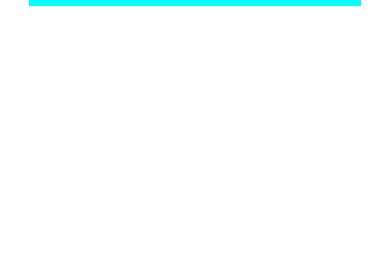
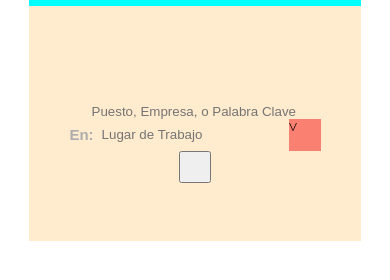
Before and after one commit to Brianidle/Responsive-Design-Practica, a plain HTML site: page Zona Jobs-Home Page/index.html in a window 390 px wide. Shown: the part 52-332 px from the top of the page. Drawn offline with Linux system fonts and the light colour scheme.

Commit message:
Responsive Design created for the Search Bar of the page. This works for devices with a resolution of 581px as a minimum. The next thing im gonna do is making the responsive design of the search bar for devices with a resolution width less than 581px

```diff
--- a/Zona Jobs-Home Page/index.html
+++ b/Zona Jobs-Home Page/index.html
@@ -31,9 +31,23 @@
             </div>
         </nav>
     </header>
-    <div>
-    </div>
-    <div>
+    <div class="searchSection">
+        <div class="searchBarContainer">
+            <div class="searchBar">
+                <input class="searchInput" placeholder="Puesto, Empresa, o Palabra Clave" />
+
+                <div class="searchBarSeparator">|</div>
+                <div class="locationSearchBar">
+                    <label class="locationBarLabel">
+                        En:
+                    </label>
+                    <input class="locationInput" placeholder="Lugar de Trabajo" />
+                    <div class="dropboxButton">˅</div>
+                </div>
+                <button class="searchButton">
+                </button>
+            </div>
+        </div>
     </div>
 </body>
 
--- a/Zona Jobs-Home Page/styles.css
+++ b/Zona Jobs-Home Page/styles.css
@@ -2,3 +2,115 @@ body{
     margin: 0px;
     min-width: 280px;
 }
+
+input:focus, textarea:focus, select:focus{
+    outline: none;
+}
+
+.searchSection{
+    background-color: blanchedalmond;
+    width: 1170px;
+    height: 235px;
+    margin: 0px auto;
+    /*background-image: url(https://imgzj.jobscdn.com/postulantes-assets/skins/zonajobs/postulantes-desktop/img/zj_portada_site.jpg);*/
+}
+
+.searchBarContainer{
+    width: 100%;
+    height: 100%;
+    display: flex;
+    flex-direction: row;
+}
+
+.searchBar{
+    display: inline-flex;
+    flex-direction: row;
+    align-items: center;
+    width: 100%;
+    height: 40px;
+    background-color: white;
+    border-radius: 20px;
+    padding: 0px 15px;
+    margin: auto 0px;
+}
+
+.searchInput{
+    background-color: transparent;
+    border: 0px;
+    min-width: 205px;
+    width: 100%;
+    height: 32px;
+    margin-right: 2px;
+    padding: 0px 8px;
+}
+
+.searchBarSeparator{
+    color: #aeadae;
+    font-size: 30px;
+    font-weight: 900;
+    position: relative;
+    bottom: 3px;
+}
+
+.locationSearchBar{
+    display: inline-flex;
+    flex-direction: row;
+    align-items: center;
+    margin: 0px 10px;
+}
+
+.locationBarLabel{
+    font-family: Montserrat,Arial,sans-serif;
+    font-weight: 700;
+    font-size: 15px;
+    color: #aeadae;
+    flex-shrink: 0;
+}
+
+.locationInput{
+    background-color: transparent;
+    border: 0px;
+    height: 32px;
+    padding: 0px 8px;
+    margin-right: 2px;
+}
+
+.dropboxButton{
+    background-color: salmon;
+    height: 32px;
+    width: 32px;
+    flex-shrink: 0;
+}
+
+.searchButton{
+    height: 32px;
+    width: 32px;
+    flex-shrink: 0;
+    padding: 0px;
+}
+
+
+@media (max-width: 1200px) {
+    .searchSection{
+        width: 85%;
+    }
+}
+
+@media (max-width: 652px){
+    .searchInput{
+        max-width: 205px;
+    }
+    .locationInput{
+        width: 100%;
+    }
+}
+
+@media (max-width:580px){
+    .searchBar{
+        flex-direction: column;
+        background-color: transparent;
+    }
+    .searchBarSeparator{
+        display: none;
+    }
+}
```
